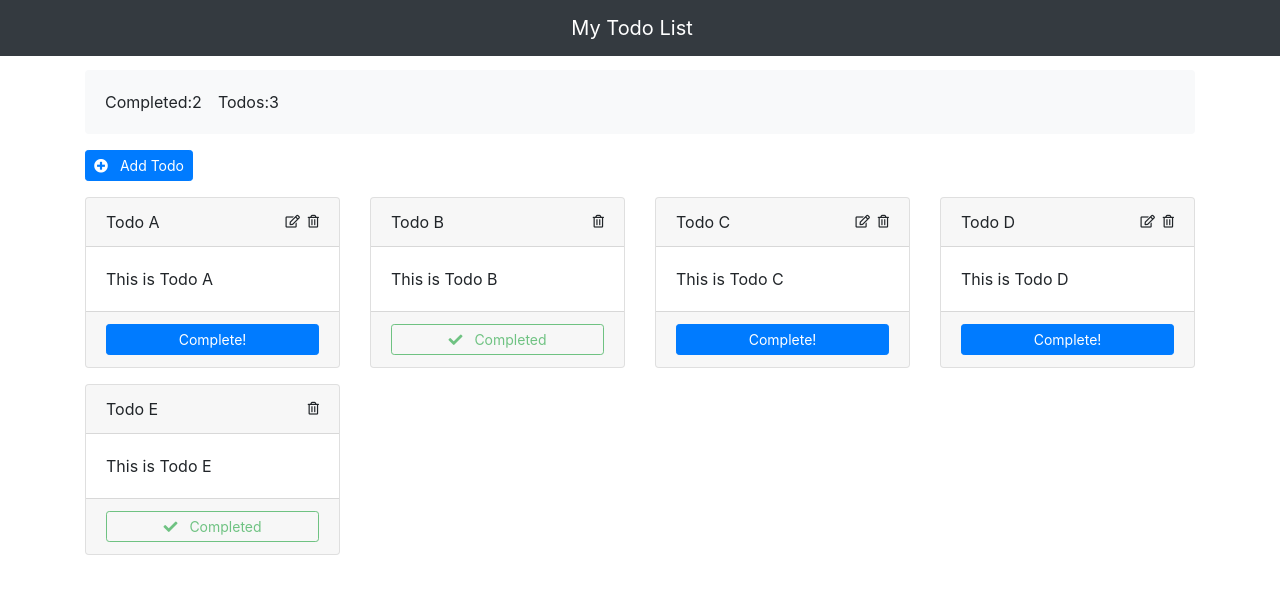
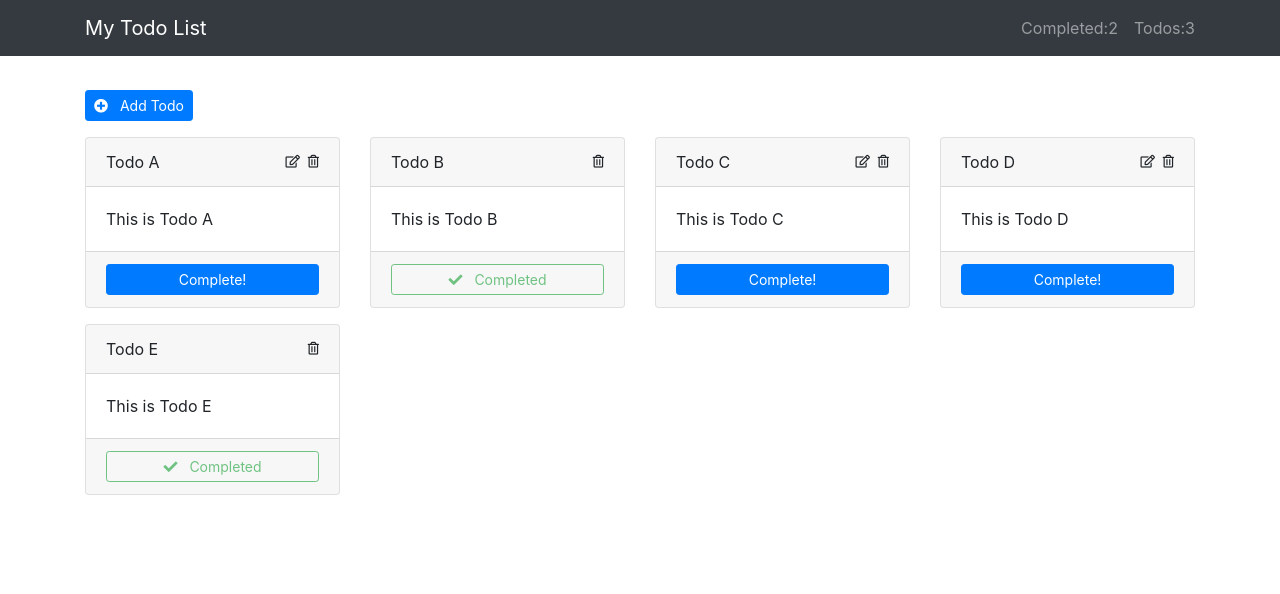
Before and after one commit to yuanchen1103/my-todolist, a Vue app: page / in a window 1280 px wide. Shown: the top 594 px of the page. Built offline with nearby package versions, Linux system fonts and the light colour scheme.

Commit message:
status改到nav

```diff
--- a/src/App.vue
+++ b/src/App.vue
@@ -1,8 +1,7 @@
 <template>
   <div id="app">
-    <Nav class="fixed-top"/>
-    <div class="container" style="margin-top: 70px;">
-      <StatusBar v-bind:todos="todos"/>
+    <Nav class="fixed-top" v-bind:todos="todos"/>
+    <div class="container" style="margin-top: 90px;">
       <AddTodo v-on:add-todo="addTodo"/>
       <TodoList v-bind:todos="todos"/>
     </div>
@@ -12,7 +11,6 @@
 <script>
 import TodoList from './components/TodoList';
 import Nav from './components/Nav';
-import StatusBar from './components/StatusBar';
 import AddTodo from './components/AddTodo';
 
 export default {
@@ -20,7 +18,6 @@ export default {
   components: {
     TodoList,
     Nav,
-    StatusBar,
     AddTodo,
   },
   data() {
--- a/src/components/Nav.vue
+++ b/src/components/Nav.vue
@@ -1,12 +1,31 @@
 <template>
-  <nav class="navbar navbar-dark bg-dark d-flex justify-content-center">
-    <a class="navbar-brand text-white">My Todo List</a>
+  <nav class="navbar navbar-dark bg-dark d-flex justify-content-between">
+    <div class="container">
+      <a class="navbar-brand text-white">My Todo List</a>
+      <div>
+        <span class="navbar-text">
+          Completed:
+        </span>
+        <span class="navbar-text mr-3">
+          {{todos.filter(todo => {return todo.done === true}).length}}
+        </span>
+        <span class="navbar-text">
+          Todos:
+        </span>
+        <span class="navbar-text">
+          {{todos.filter(todo => {return todo.done === false}).length}}
+        </span>
+      </div>
+
+    </div>
+
   </nav>
 </template>
 
 <script type = "text/javascript" >
 export default {
-
+  name: 'Nav',
+  props: ['todos'],
 };
 </script>
 <style>
--- a/src/components/StatusBar.vue
+++ /dev/null
@@ -1,23 +0,0 @@
-<template>
-<div class="card mt-4 border-0 bg-light mb-3">
-  <div class="card-body">
-    <p class="mb-0 d-inline">Completed:</p>
-    <p class="mb-0 d-inline mr-3">{{todos.filter(todo => {return todo.done === true}).length}}</p>
-    <p class="mb-0 d-inline">Todos:</p>
-    <p class="mb-0 d-inline">{{todos.filter(todo => {return todo.done === false}).length}}</p>
-  </div>
-</div>
-</template>
-
-<script type = "text/javascript" >
-
-export default {
-  name: 'StatusBar',
-  props: ['todos'],
-  methods: {
-
-  },
-};
-</script>
-<style>
-</style>
```
